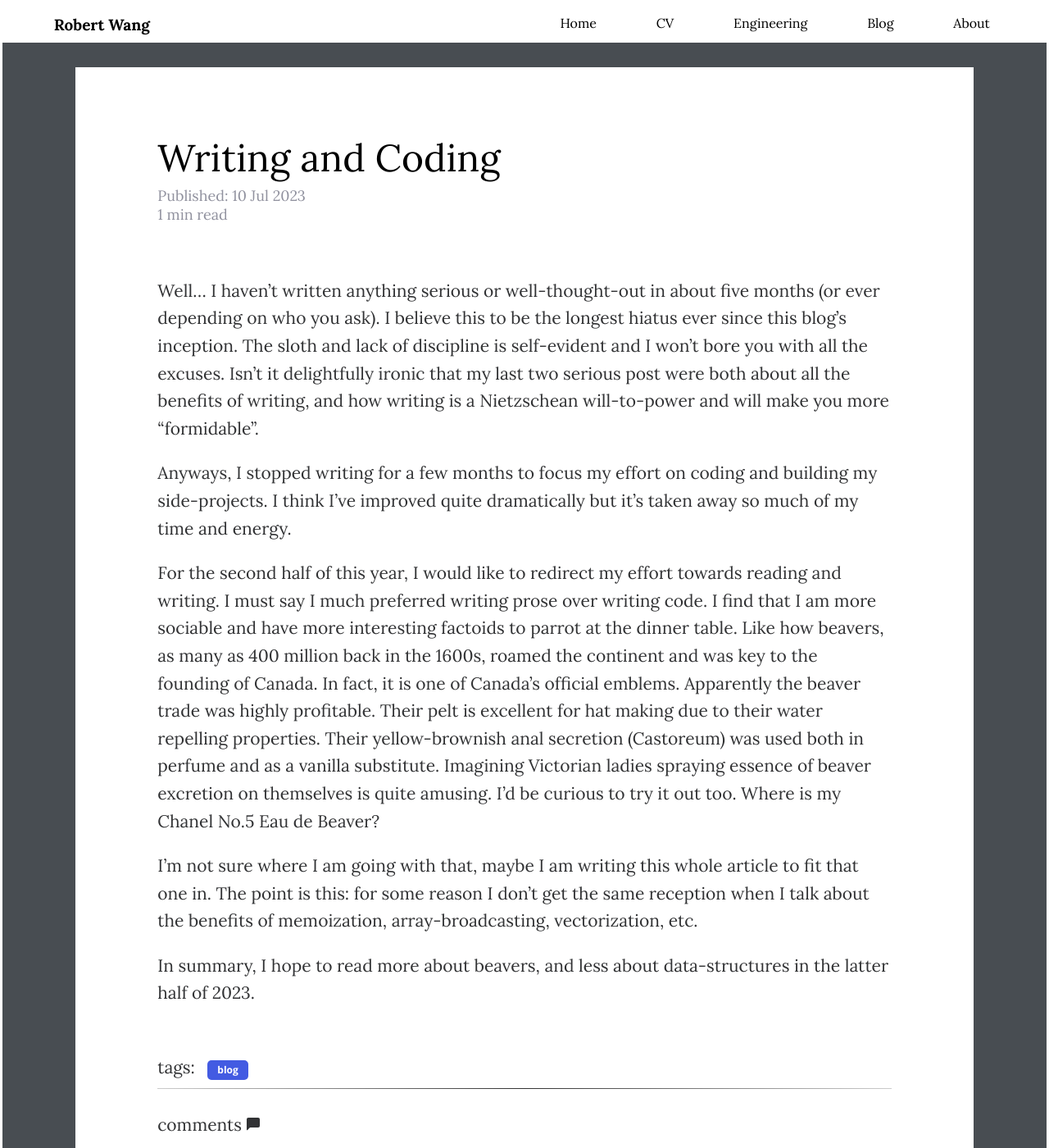
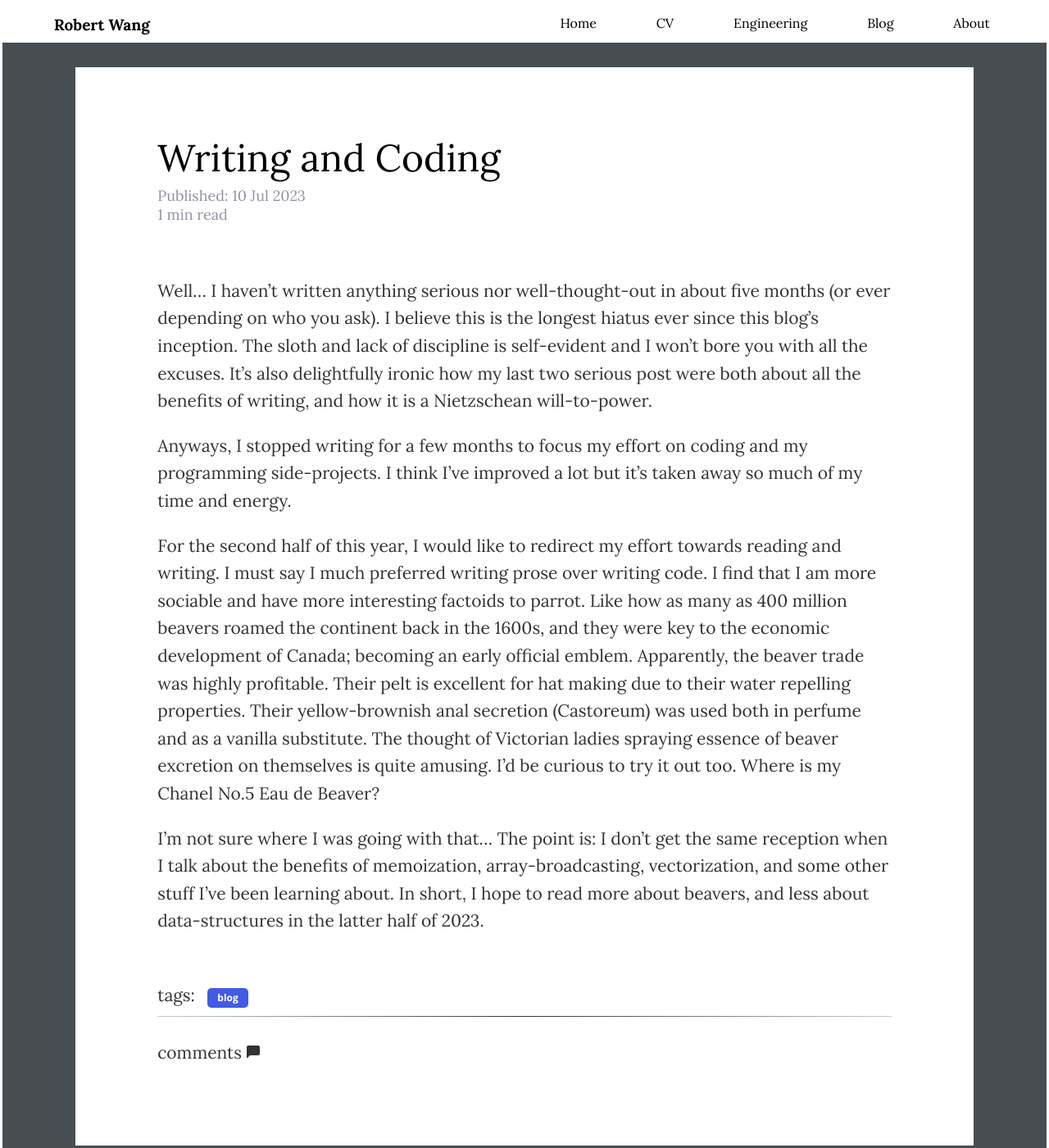
Before and after one commit to wcfrobert/wcfrobert.github.io, a Jekyll site: the page built from _posts/2023-07-10-writeorcode.md, in a window 1280 px wide and 1400 px high. Shown: the whole window at 82% size. Built offline with Jekyll 4.4.1, drawn with Linux system fonts in a browser that asks for light colours; comment, search, counter and statistics services are not loaded.

Commit message:
revisions

```diff
--- a/_posts/2023-07-10-writeorcode.md
+++ b/_posts/2023-07-10-writeorcode.md
@@ -8,12 +8,10 @@ date: 2023-07-10
 tags: blog
 ---
 
-Well... I haven't written anything serious or well-thought-out in about five months (or ever depending on who you ask). I believe this to be the longest hiatus ever since this blog's inception. The sloth and lack of discipline is self-evident and I won't bore you with all the excuses. Isn't it delightfully ironic that my last two serious post were both about all the benefits of writing, and how writing is a Nietzschean will-to-power and will make you more "formidable".
+Well... I haven't written anything serious nor well-thought-out in about five months (or ever depending on who you ask). I believe this is the longest hiatus ever since this blog's inception. The sloth and lack of discipline is self-evident and I won't bore you with all the excuses. It's also delightfully ironic how my last two serious post were both about all the benefits of writing, and how it is a Nietzschean will-to-power.
 
-Anyways, I stopped writing for a few months to focus my effort on coding and building my side-projects. I think I've improved quite dramatically but it's taken away so much of my time and energy.
+Anyways, I stopped writing for a few months to focus my effort on coding and my programming side-projects. I think I've improved a lot but it's taken away so much of my time and energy.
 
-For the second half of this year, I would like to redirect my effort towards reading and writing. I must say I much preferred writing prose over writing code. I find that I am more sociable and have more interesting factoids to parrot at the dinner table. Like how beavers, as many as 400 million back in the 1600s, roamed the continent and was key to the founding of Canada. In fact, it is one of Canada's official emblems. Apparently the beaver trade was highly profitable. Their pelt is excellent for hat making due to their water repelling properties. Their yellow-brownish anal secretion (Castoreum) was used both in perfume and as a vanilla substitute. Imagining Victorian ladies spraying essence of beaver excretion on themselves is quite amusing. I'd be curious to try it out too. Where is my Chanel No.5 Eau de Beaver?
+For the second half of this year, I would like to redirect my effort towards reading and writing. I must say I much preferred writing prose over writing code. I find that I am more sociable and have more interesting factoids to parrot. Like how as many as 400 million beavers roamed the continent back in the 1600s, and they were key to the economic development of Canada; becoming an early official emblem. Apparently, the beaver trade was highly profitable. Their pelt is excellent for hat making due to their water repelling properties. Their yellow-brownish anal secretion (Castoreum) was used both in perfume and as a vanilla substitute. The thought of Victorian ladies spraying essence of beaver excretion on themselves is quite amusing. I'd be curious to try it out too. Where is my Chanel No.5 Eau de Beaver?
 
-I'm not sure where I am going with that, maybe I am writing this whole article to fit that one in. The point is this: for some reason I don't get the same reception when I talk about the benefits of memoization, array-broadcasting, vectorization, etc.
-
-In summary, I hope to read more about beavers, and less about data-structures in the latter half of 2023.
+I'm not sure where I was going with that... The point is: I don't get the same reception when I talk about the benefits of memoization, array-broadcasting, vectorization, and some other stuff I've been learning about. In short, I hope to read more about beavers, and less about data-structures in the latter half of 2023.
```
